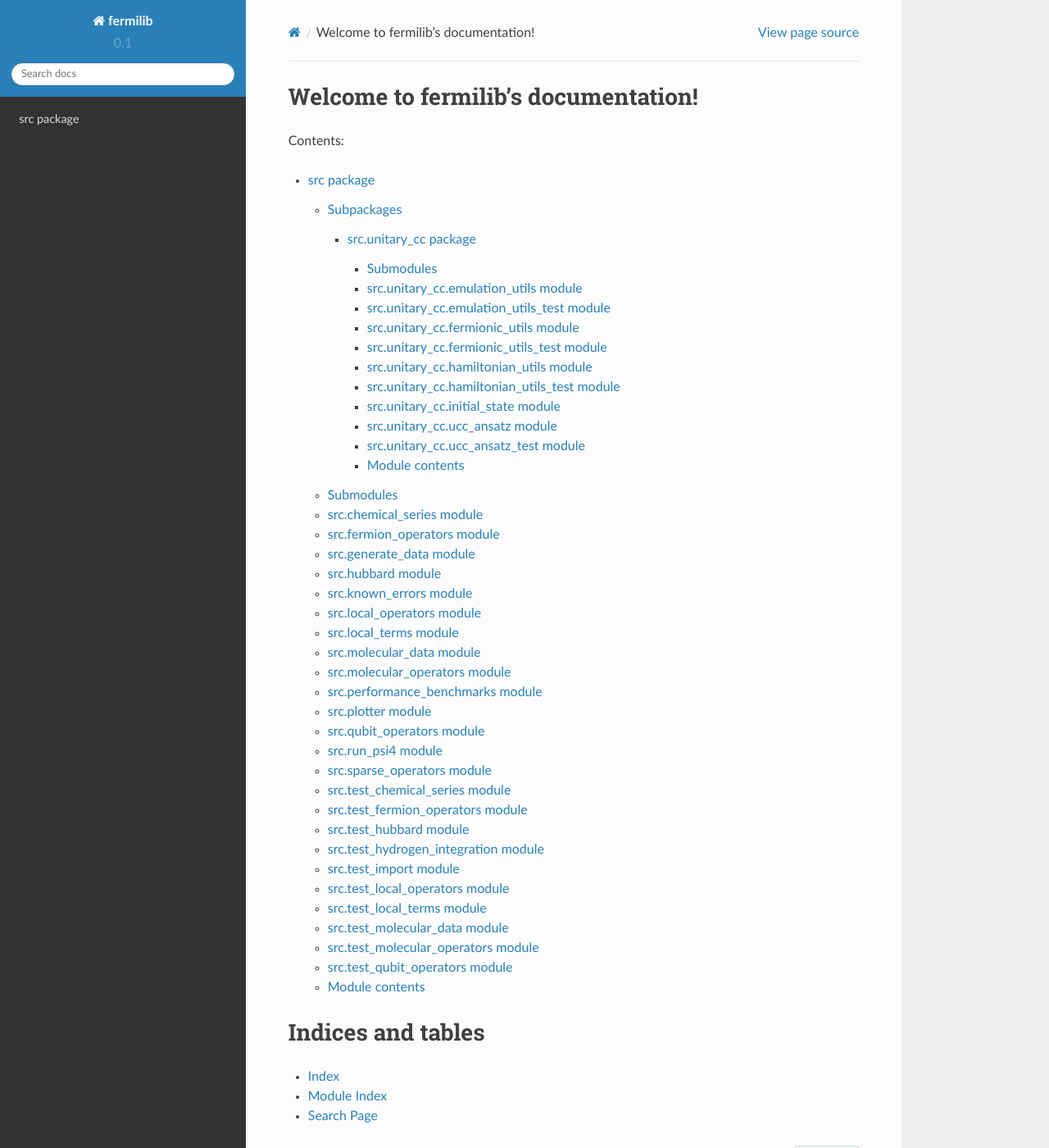
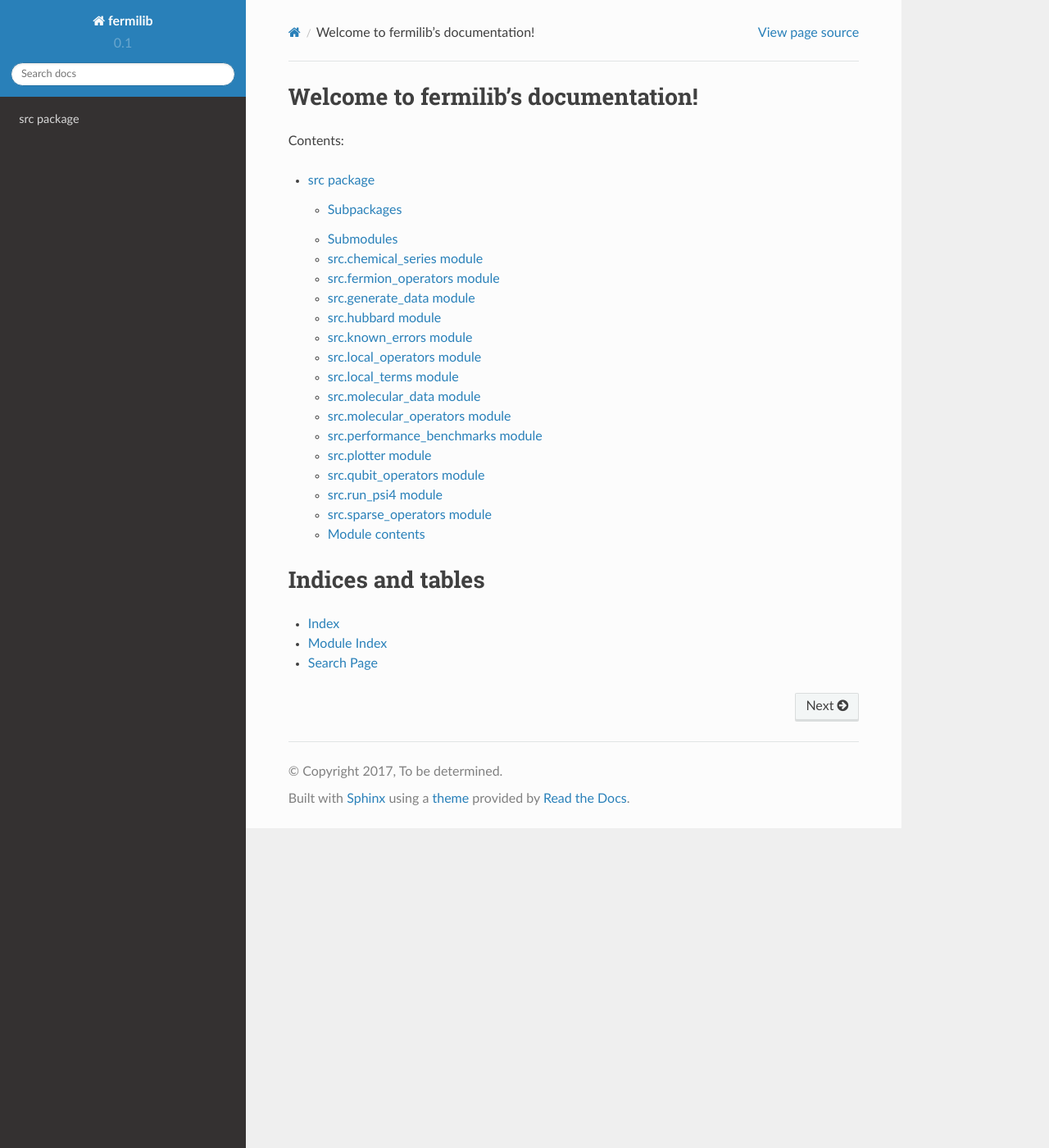
Before and after one commit to babbush/HistoricalFermiLib, a Sphinx documentation site: the page built from docs/index.rst, in a window 1280 px wide and 1400 px high. Shown: the whole window at 82% size. Built offline with Sphinx 7.4.7 and the Read the Docs theme 2.0.0, drawn with Linux system fonts in a browser that asks for light colours.

Commit message:
Removed tests from Docs

```diff
--- a/docs/src.rst
+++ b/docs/src.rst
@@ -6,7 +6,6 @@ Subpackages
 
 .. toctree::
 
-    src.unitary_cc
 
 Submodules
 ----------
@@ -123,87 +122,6 @@ src.sparse_operators module
     :undoc-members:
     :show-inheritance:
 
-src.test_chemical_series module
--------------------------------
-
-.. automodule:: src.test_chemical_series
-    :members:
-    :undoc-members:
-    :show-inheritance:
-
-src.test_fermion_operators module
----------------------------------
-
-.. automodule:: src.test_fermion_operators
-    :members:
-    :undoc-members:
-    :show-inheritance:
-
-src.test_hubbard module
------------------------
-
-.. automodule:: src.test_hubbard
-    :members:
-    :undoc-members:
-    :show-inheritance:
-
-src.test_hydrogen_integration module
-------------------------------------
-
-.. automodule:: src.test_hydrogen_integration
-    :members:
-    :undoc-members:
-    :show-inheritance:
-
-src.test_import module
-----------------------
-
-.. automodule:: src.test_import
-    :members:
-    :undoc-members:
-    :show-inheritance:
-
-src.test_local_operators module
--------------------------------
-
-.. automodule:: src.test_local_operators
-    :members:
-    :undoc-members:
-    :show-inheritance:
-
-src.test_local_terms module
----------------------------
-
-.. automodule:: src.test_local_terms
-    :members:
-    :undoc-members:
-    :show-inheritance:
-
-src.test_molecular_data module
-------------------------------
-
-.. automodule:: src.test_molecular_data
-    :members:
-    :undoc-members:
-    :show-inheritance:
-
-src.test_molecular_operators module
------------------------------------
-
-.. automodule:: src.test_molecular_operators
-    :members:
-    :undoc-members:
-    :show-inheritance:
-
-src.test_qubit_operators module
--------------------------------
-
-.. automodule:: src.test_qubit_operators
-    :members:
-    :undoc-members:
-    :show-inheritance:
-
-
 Module contents
 ---------------
 
```
